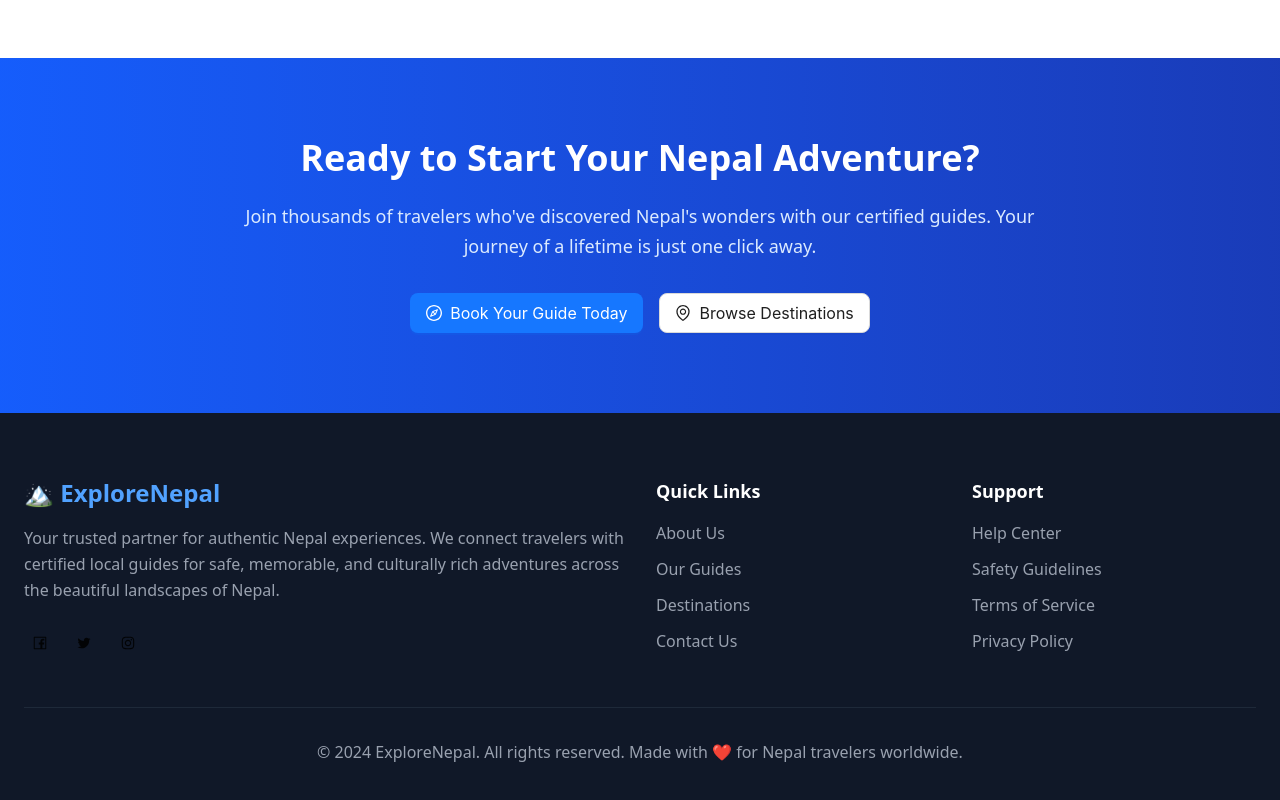
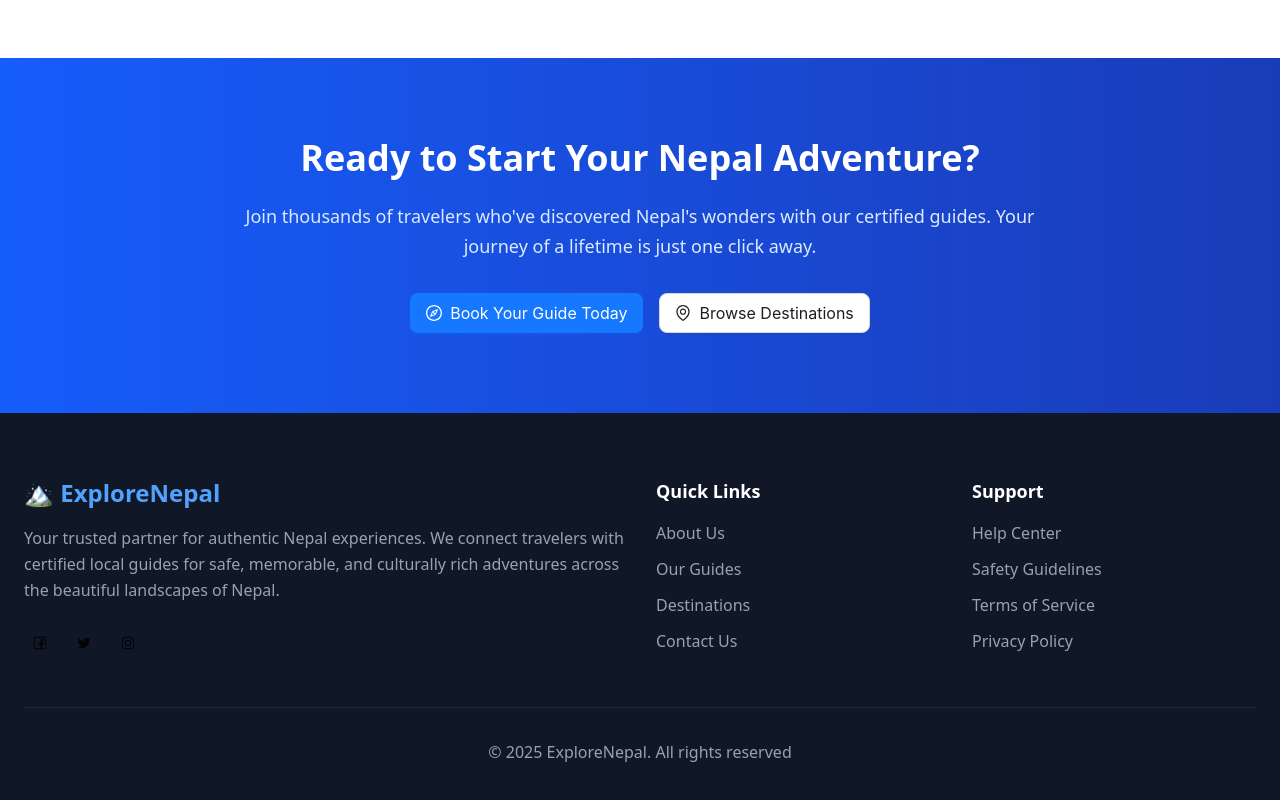
Before and after one commit to RmNj17/my-app, a React (Vite) app in the folder frontend/: page / in a window 1280 px wide. Shown: the part 3102-3902 px from the top of the page. Built offline with nearby package versions, Linux system fonts and the light colour scheme.

Commit message:
fix: update footer copyright year to current year

```diff
--- a/frontend/src/components/Footer.tsx
+++ b/frontend/src/components/Footer.tsx
@@ -133,8 +133,7 @@ const Footer: React.FC = () => {
         </div>
         <div className="border-t border-gray-800 mt-12 pt-8 text-center text-gray-400">
           <p>
-            &copy; 2024 ExploreNepal. All rights reserved. Made with ❤️ for
-            Nepal travelers worldwide.
+            &copy; {new Date().getFullYear()} ExploreNepal. All rights reserved
           </p>
         </div>
       </div>
```
